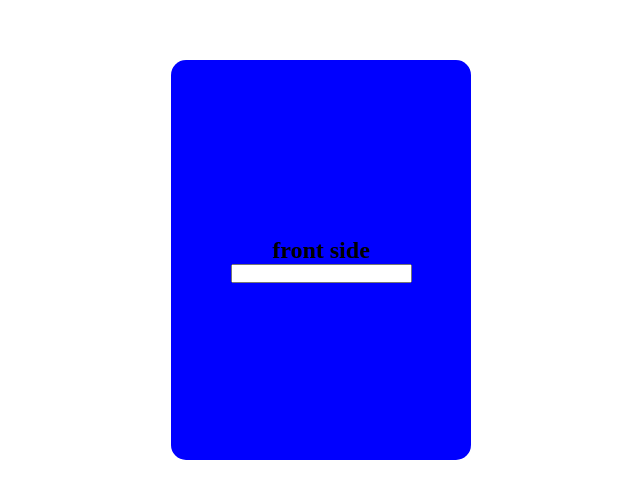
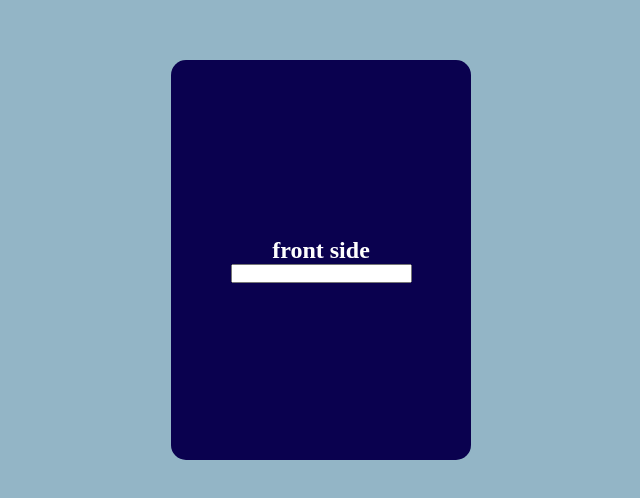
Before and after one commit to kushnerovM/english-training-assistant, a plain HTML site: page index.html in a window 1280 px wide. Shown: the part 140-638 px from the top of the page, without its empty margins (319-959 px from the left). Drawn offline with Linux system fonts and the light colour scheme.

Commit message:
color theme selected

```diff
--- a/style.css
+++ b/style.css
@@ -9,6 +9,7 @@ body{
     justify-content: center;
     align-items: center;
     min-height: 100vh;
+    background-color: #93b5c6;
 }
 
 .card{
@@ -17,14 +18,6 @@ body{
     width:300px;
     height: 400px;
     border-radius: 15px;
-}
-
-.card:hover .front{
-    transform:  perspective(500px) rotateY(180deg);
-}
-
-.card:hover .back{
-    transform:  perspective(500px) rotateY(360deg);
 }
 
 .side{
@@ -42,10 +35,19 @@ body{
 }
 
 .front{
-    background-color: blue;
+    background-color: #0A014F;
+    color:#fff;
+}
+
+.card:hover .front{
+    transform:  perspective(500px) rotateY(180deg);
 }
 
 .back{
-    background-color: red;
+    background-color: #FF595E;
     transform: rotateY(180deg);
 }
+
+.card:hover .back{
+    transform:  perspective(500px) rotateY(360deg);
+}
```
